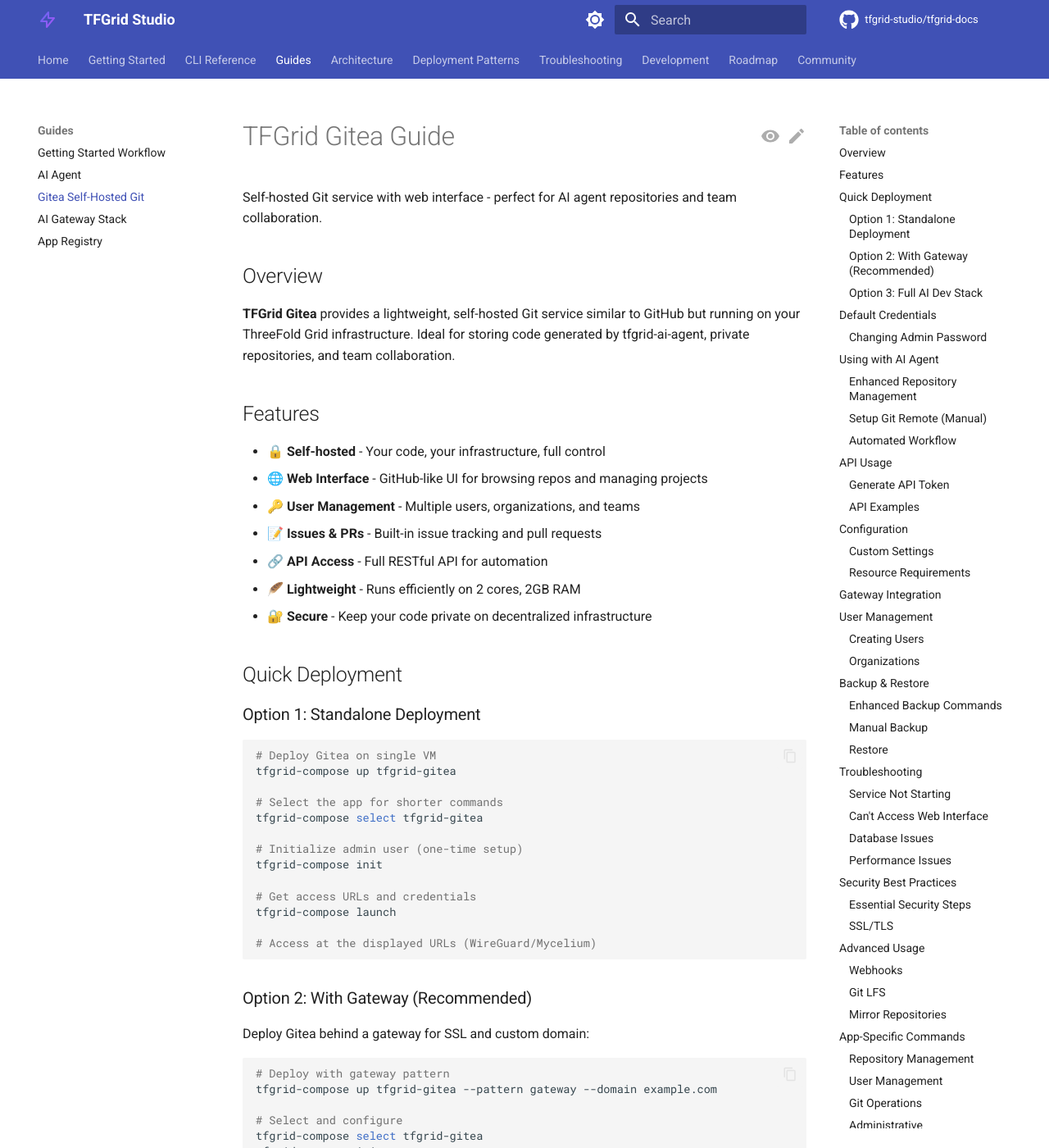
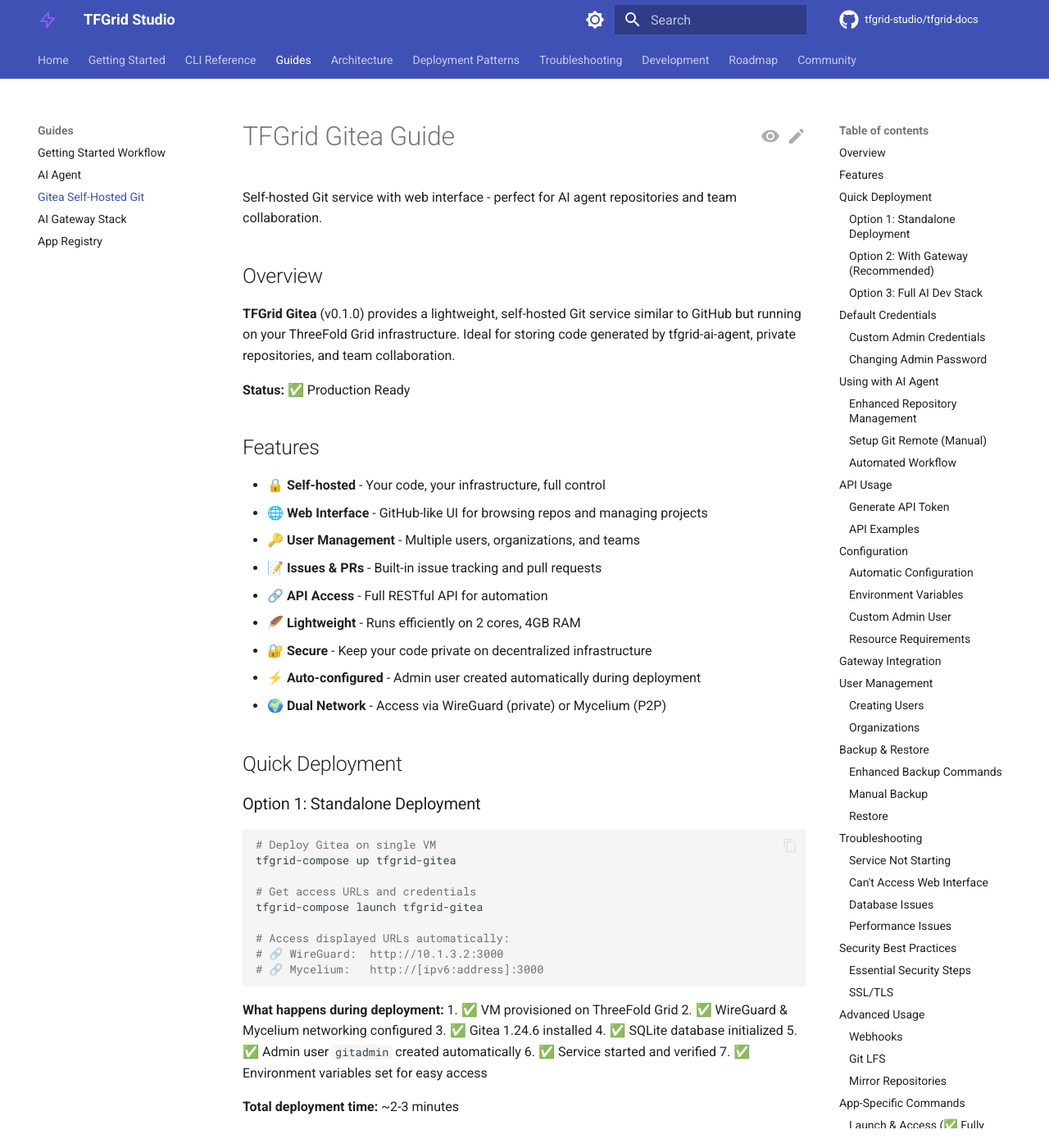
Before and after one commit to tfgrid-studio/tfgrid-docs, an MkDocs documentation site: the page built from docs/guides/gitea.md, in a window 1280 px wide and 1400 px high. Shown: the whole window at 82% size. Built offline with MkDocs 1.6.1 and Material for MkDocs 9.7.7, drawn with Linux system fonts in a browser that asks for light colours; comment, search, counter and statistics services are not loaded; the version menu is left out; some of the changed text lies outside the part shown.

Commit message:
docs: Update Gitea guide with version info, status badges, and clarify command implementation status

````diff
--- a/docs/guides/gitea.md
+++ b/docs/guides/gitea.md
@@ -4,7 +4,9 @@
 
 ## Overview
 
-**TFGrid Gitea** provides a lightweight, self-hosted Git service similar to GitHub but running on your ThreeFold Grid infrastructure. Ideal for storing code generated by tfgrid-ai-agent, private repositories, and team collaboration.
+**TFGrid Gitea** (v0.1.0) provides a lightweight, self-hosted Git service similar to GitHub but running on your ThreeFold Grid infrastructure. Ideal for storing code generated by tfgrid-ai-agent, private repositories, and team collaboration.
+
+**Status:** ✅ Production Ready
 
 ## Features
 
@@ -13,8 +15,10 @@
 - 🔑 **User Management** - Multiple users, organizations, and teams
 - 📝 **Issues & PRs** - Built-in issue tracking and pull requests
 - 🔗 **API Access** - Full RESTful API for automation
-- 🪶 **Lightweight** - Runs efficiently on 2 cores, 2GB RAM
+- 🪶 **Lightweight** - Runs efficiently on 2 cores, 4GB RAM
 - 🔐 **Secure** - Keep your code private on decentralized infrastructure
+- ⚡ **Auto-configured** - Admin user created automatically during deployment
+- 🌍 **Dual Network** - Access via WireGuard (private) or Mycelium (P2P)
 
 ## Quick Deployment
 
@@ -24,17 +28,24 @@
 # Deploy Gitea on single VM
 tfgrid-compose up tfgrid-gitea
 
-# Select the app for shorter commands
-tfgrid-compose select tfgrid-gitea
+# Get access URLs and credentials
+tfgrid-compose launch tfgrid-gitea
 
-# Initialize admin user (one-time setup)
-tfgrid-compose init
+# Access displayed URLs automatically:
+# 🔗 WireGuard:  http://10.1.3.2:3000
+# 🔗 Mycelium:   http://[ipv6:address]:3000
+```
 
-# Get access URLs and credentials
-tfgrid-compose launch
+**What happens during deployment:**
+1. ✅ VM provisioned on ThreeFold Grid
+2. ✅ WireGuard & Mycelium networking configured
+3. ✅ Gitea 1.24.6 installed
+4. ✅ SQLite database initialized
+5. ✅ Admin user `gitadmin` created automatically
+6. ✅ Service started and verified
+7. ✅ Environment variables set for easy access
 
-# Access at the displayed URLs (WireGuard/Mycelium)
-```
+**Total deployment time:** ~2-3 minutes
 
 ### Option 2: With Gateway (Recommended)
 
@@ -67,18 +78,43 @@
 
 ## Default Credentials
 
-**⚠️ Important:** Change these immediately after first login!
+**Admin user automatically created during deployment:**
 
 - **Username:** `gitadmin`
 - **Password:** `changeme123`
 - **Email:** `admin@localhost`
 
+**⚠️ CRITICAL SECURITY:** Change the password immediately after first login!
+
+### Custom Admin Credentials
+
+Set environment variables **before** deployment:
+
+```bash
+export GITEA_ADMIN_USER=myadmin
+export GITEA_ADMIN_PASSWORD=SecurePass123!
+export GITEA_ADMIN_EMAIL=admin@example.com
+
+tfgrid-compose up tfgrid-gitea
+```
+
 ### Changing Admin Password
 
-1. Login to Gitea web interface
-2. Click your avatar → Settings
-3. Navigate to Account → Change Password
-4. Save new password
+**Via Web Interface:**
+1. Login to Gitea
+2. Click your avatar (top right) → Settings
+3. Account → Change Password
+4. Enter old password and new password
+5. Save changes
+
+**Via CLI:**
+```bash
+tfgrid-compose ssh tfgrid-gitea
+sudo -u gitea /usr/local/bin/gitea admin user change-password \
+  --username gitadmin \
+  --password YourNewPassword \
+  --config /etc/gitea/app.ini
+```
 
 ## Using with AI Agent
 
@@ -173,16 +209,37 @@
 
 ## Configuration
 
-### Custom Settings
+### Automatic Configuration
 
-Set environment variables before deployment:
+Gitea is pre-configured during deployment with:
+
+- ✅ SQLite database (no external DB needed)
+- ✅ HTTP server on port 3000
+- ✅ Admin user created automatically
+- ✅ Registration enabled (first user after admin becomes regular user)
+- ✅ ROOT_URL auto-detected from available IPs
+- ✅ Secure secrets generated automatically
+
+### Environment Variables
+
+TFGrid environment variables are automatically available in Gitea scripts:
+
+```bash
+# Access from any Gitea script
+echo $TFGRID_APP_NAME        # "tfgrid-gitea"
+echo $TFGRID_WIREGUARD_IP    # "10.1.3.2"
+echo $TFGRID_MYCELIUM_IP     # "ipv6:address"
+echo $TFGRID_VM_IP           # Primary IP
+```
+
+### Custom Admin User
+
+Set before deployment to override defaults:
 
 ```bash
 export GITEA_ADMIN_USER=myadmin
-export GITEA_ADMIN_PASSWORD=mysecurepassword
+export GITEA_ADMIN_PASSWORD=SecurePass123!
 export GITEA_ADMIN_EMAIL=admin@example.com
-export GITEA_DOMAIN=example.com
-export GITEA_PORT=3000
 
 tfgrid-compose up tfgrid-gitea
 ```
@@ -459,54 +516,86 @@
 
 ## App-Specific Commands
 
-tfgrid-gitea provides rich command-line management through tfgrid-compose:
+tfgrid-gitea provides command-line management through tfgrid-compose. Commands defined in the manifest but not all are implemented yet.
 
-### Repository Management
+### Launch & Access (✅ Fully Implemented)
 ```bash
-# Select Gitea app first
-tfgrid-compose select tfgrid-gitea
+# Get access URLs with automatic IP detection
+tfgrid-compose launch tfgrid-gitea
 
-# Create repositories
+# Output shows:
+# 🔗 WireGuard:  http://10.1.3.2:3000
+# 🔗 Mycelium:   http://[ipv6:addr]:3000
+# 🔑 Default login: gitadmin / changeme123
+```
+
+**Features:**
+- ✅ Automatically sources TFGrid environment variables
+- ✅ Detects WireGuard IP from system or environment
+- ✅ Detects Mycelium IPv6 address
+- ✅ Falls back to interface detection if vars not set
+- ✅ Shows default credentials
+
+### Status Monitoring (✅ Implemented)
+```bash
+# Check deployment status
+tfgrid-compose status tfgrid-gitea
+
+# SSH access
+tfgrid-compose ssh tfgrid-gitea
+
+# View logs
+tfgrid-compose logs tfgrid-gitea
+```
+
+### Repository Management (📋 Planned)
+```bash
+# Future commands (defined in manifest):
 tfgrid-compose create-repo my-project --description "My project"
-tfgrid-compose create-repo private-repo --private
-
-# List and manage
 tfgrid-compose list-repos
 tfgrid-compose clone-repo my-project
-# Note: delete-repo command not yet implemented
+tfgrid-compose delete-repo old-project --confirm
 ```
 
-### User Management
+**Status:** Command hooks defined, implementation pending
+
+### User Management (📋 Planned)
 ```bash
-# Create users
+# Future commands (defined in manifest):
 tfgrid-compose create-user developer dev@example.com
-tfgrid-compose create-user admin admin@example.com --admin
-
-# Manage users
 tfgrid-compose list-users
-# Note: reset-password command not yet implemented
+tfgrid-compose reset-password developer
 ```
 
-### Git Operations
+**Status:** Command hooks defined, implementation pending
+
+### Backup & Restore (📋 Planned)
 ```bash
-# Push code to repositories
-# Note: push-code command not yet implemented
-
-# Launch browser and get access info
-tfgrid-compose launch
+# Future commands (defined in manifest):
+tfgrid-compose backup tfgrid-gitea
+tfgrid-compose restore tfgrid-gitea backup-file.tar.gz
 ```
 
-### Administrative
+**Status:** Command hooks defined, implementation pending
+
+### Current Workarounds
+
+Until commands are implemented, use direct access:
+
 ```bash
-# Initialize admin user
-tfgrid-compose init
+# SSH and use Gitea CLI directly
+tfgrid-compose ssh tfgrid-gitea
 
-# Backup and restore
-tfgrid-compose backup
-# Note: restore command not yet implemented
+# Create user
+sudo -u gitea /usr/local/bin/gitea admin user create \
+  --username newuser \
+  --email user@example.com \
+  --password userpass \
+  --config /etc/gitea/app.ini
 
-# Status monitoring
-tfgrid-compose status
+# List users
+sudo -u gitea /usr/local/bin/gitea admin user list \
+  --config /etc/gitea/app.ini
 ```
 
 ## Next Steps
````
